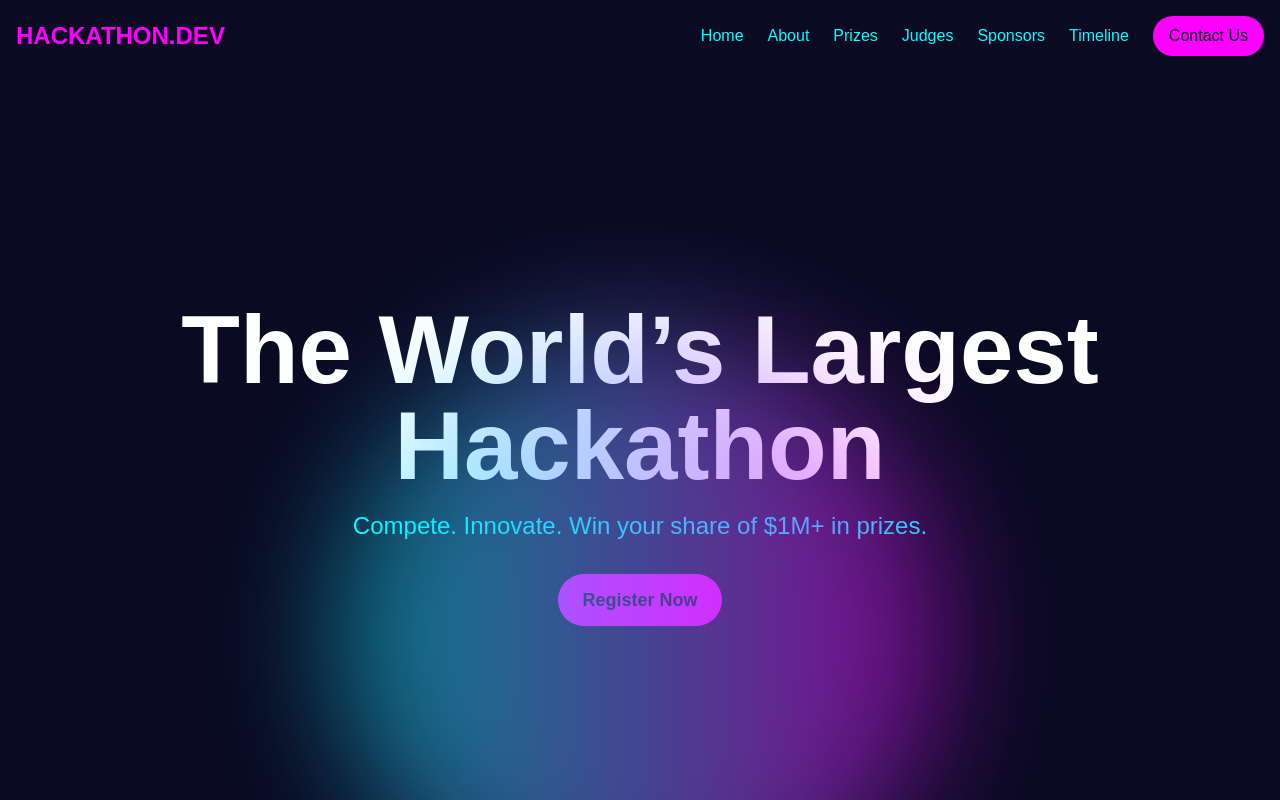
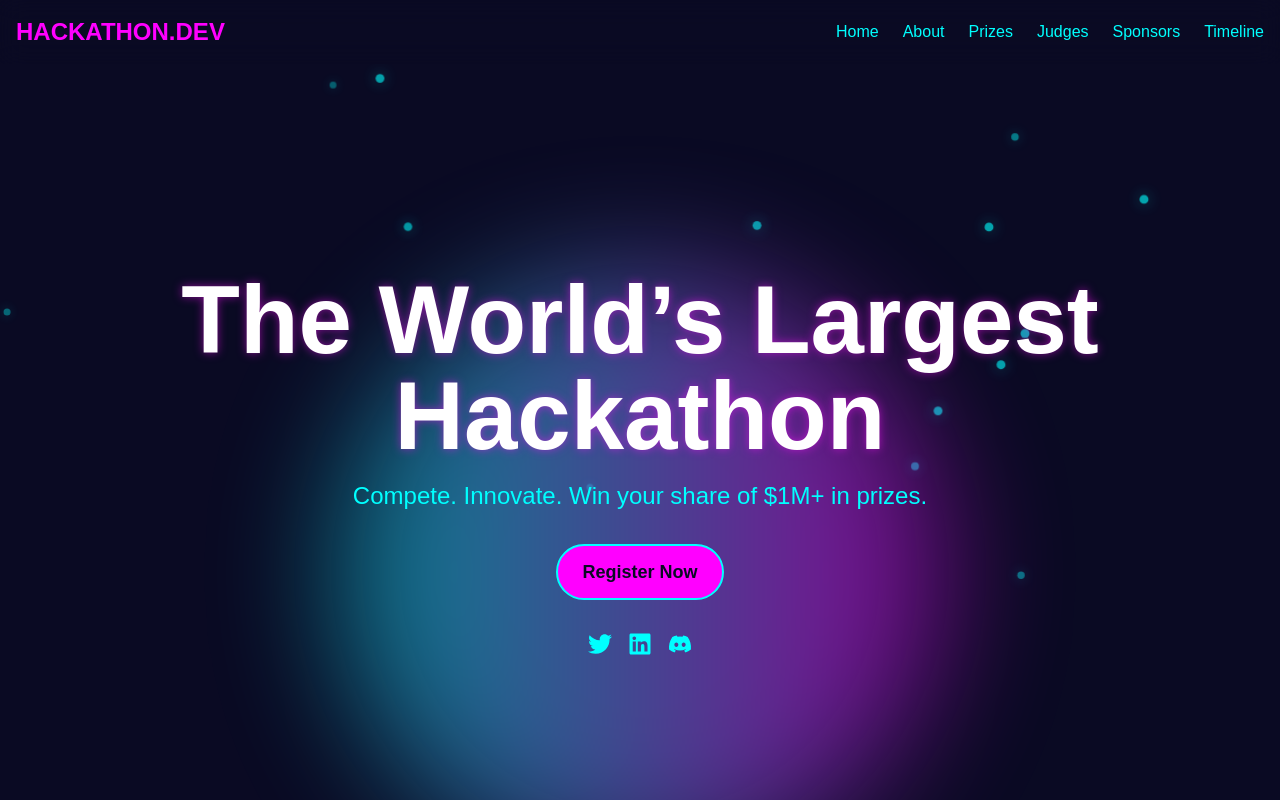
Before and after one commit to olantobi/bolt-hackathon-grok, a React app: page / in a window 1280 px wide. Shown: the top 800 px of the page. Built offline with nearby package versions, Linux system fonts and the light colour scheme; the HTML template or start-up script is replaced by a standard one.

Commit message:
Add links to social media handles

```diff
--- a/package.json
+++ b/package.json
@@ -15,6 +15,7 @@
     "postcss": "^8.5.3",
     "react": "^19.0.0",
     "react-dom": "^19.0.0",
+    "react-icons": "^5.5.0",
     "react-router-dom": "^7.4.0",
     "react-scroll-parallax": "^3.4.5",
     "tailwindcss": "^3.4.17"
--- a/src/App.jsx
+++ b/src/App.jsx
@@ -22,9 +22,6 @@ function App() {
               <a href="#judges" className="hover:text-neonPink transition">Judges</a>
               <a href="#sponsors" className="hover:text-neonPink transition">Sponsors</a>
               <a href="#timeline" className="hover:text-neonPink transition">Timeline</a>
-              <button className="bg-neonPink text-darkBg px-4 py-2 rounded-full hover:bg-neonBlue transition">
-                Contact Us
-              </button>
             </div>
           </nav>
 
--- a/src/components/FooterSection.jsx
+++ b/src/components/FooterSection.jsx
@@ -6,9 +6,9 @@ const FooterSection = () => {
         Register Now
       </button>
       <div className="mt-4 space-x-4">
-        <a href="#" className="text-neonBlue hover:text-neonPink">Twitter</a>
-        <a href="#" className="text-neonBlue hover:text-neonPink">LinkedIn</a>
-        <a href="#" className="text-neonBlue hover:text-neonPink">Discord</a>
+        <a href="https://x.com/boltdotnew" className="text-neonBlue hover:text-neonPink">X</a>
+        <a href="https://www.linkedin.com/company/stackblitz" className="text-neonBlue hover:text-neonPink">LinkedIn</a>
+        <a href="https://discord.com/invite/stackblitz" className="text-neonBlue hover:text-neonPink">Discord</a>
       </div>
     </footer>
   );
--- a/src/components/HeroSection.jsx
+++ b/src/components/HeroSection.jsx
@@ -1,42 +1,148 @@
 import { motion } from 'framer-motion';
-import { Parallax } from 'react-scroll-parallax';
+import { FaTwitter, FaLinkedin, FaDiscord } from 'react-icons/fa';
+
+// Social share icons with actual icons and links
+const socialIcons = [
+  { name: 'X', link: 'https://x.com/boltdotnew', icon: <FaTwitter /> },
+  { name: 'LinkedIn', link: 'https://www.linkedin.com/company/stackblitz', icon: <FaLinkedin /> },
+  { name: 'Discord', link: 'https://discord.com/invite/stackblitz', icon: <FaDiscord /> },
+];
+
+// Variants for the headline glow effect
+const glowVariants = {
+  initial: { textShadow: '0 0 10px rgba(255, 0, 255, 0.5)' },
+  animate: {
+    textShadow: [
+      '0 0 10px rgba(255, 0, 255, 0.5)',
+      '0 0 20px rgba(0, 255, 255, 0.8)',
+      '0 0 10px rgba(255, 0, 255, 0.5)',
+    ],
+    transition: {
+      repeat: Infinity,
+      duration: 2,
+      ease: 'easeInOut',
+    },
+  },
+};
+
+// Variants for the subheadline bounce effect
+const subheadlineVariants = {
+  initial: { y: 50, opacity: 0 },
+  animate: {
+    y: 0,
+    opacity: 1,
+    transition: {
+      type: 'spring',
+      stiffness: 100,
+      damping: 10,
+      delay: 0.7,
+    },
+  },
+};
+
+// Variants for the social icons fade-in
+const socialIconVariants = {
+  initial: { opacity: 0, y: 20 },
+  animate: (i) => ({
+    opacity: 1,
+    y: 0,
+    transition: {
+      delay: 1 + i * 0.2, // Staggered delay for each icon
+      duration: 0.5,
+    },
+  }),
+};
 
 const HeroSection = () => {
   return (
-    <section className="h-screen flex flex-col items-center justify-center text-center">
+    <section className="h-screen flex flex-col items-center justify-center text-center relative overflow-hidden">
+      {/* Particle Background */}
+      <div className="absolute inset-0 particles">
+        {[...Array(20)].map((_, i) => (
+          <div
+            key={i}
+            className="particle"
+            style={{
+              left: `${Math.random() * 100}%`,
+              top: `${Math.random() * 100}%`,
+              animationDelay: `${Math.random() * 5}s`,
+            }}
+          />
+        ))}
+      </div>
+
+      {/* Main Content */}
       <motion.div
         initial={{ opacity: 0, scale: 0.8 }}
         animate={{ opacity: 1, scale: 1 }}
         transition={{ duration: 1.5 }}
-        className="relative"
+        className="relative z-10"
       >
-        <Parallax speed={-20}>
-          <div className="absolute inset-0 bg-gradient-to-r from-neonBlue to-neonPink opacity-50 blur-3xl rounded-full w-[600px] h-[600px] mx-auto" />
-        </Parallax>
+        {/* Gradient Background - Lower z-index to ensure it's behind the content */}
+        <div className="absolute inset-0 bg-gradient-to-r from-neonBlue to-neonPink opacity-50 blur-3xl rounded-full w-[600px] h-[600px] mx-auto z-0" />
+
+        {/* Headline with Glow Effect */}
         <motion.h1
-          initial={{ y: 50, opacity: 0 }}
-          animate={{ y: 0, opacity: 1 }}
-          transition={{ delay: 0.5, duration: 1 }}
-          className="text-6xl md:text-8xl font-bold text-white mb-4"
+          variants={glowVariants}
+          initial="initial"
+          animate="animate"
+          className="text-6xl md:text-8xl font-bold text-white mb-4 relative z-10"
         >
           The World’s Largest Hackathon
         </motion.h1>
+
+        {/* Subheadline with Bounce Effect */}
         <motion.p
-          initial={{ y: 50, opacity: 0 }}
-          animate={{ y: 0, opacity: 1 }}
-          transition={{ delay: 0.7, duration: 1 }}
-          className="text-xl md:text-2xl text-neonBlue mb-8"
+          variants={subheadlineVariants}
+          initial="initial"
+          animate="animate"
+          className="text-xl md:text-2xl text-neonBlue mb-8 relative z-10"
         >
           Compete. Innovate. Win your share of $1M+ in prizes.
         </motion.p>
+
+        {/* CTA Button with Hover Effect */}
         <motion.div
           initial={{ y: 50, opacity: 0 }}
           animate={{ y: 0, opacity: 1 }}
           transition={{ delay: 0.9, duration: 1 }}
+          className="relative z-10"
         >
-          <button className="bg-neonPink text-darkBg px-6 py-3 rounded-full text-lg font-semibold hover:bg-neonBlue transition">
+          <motion.button
+            onClick={() => alert('Registration form coming soon!')}
+            whileHover={{
+              scale: 1.1,
+              boxShadow: '0 0 15px rgba(0, 255, 255, 0.8)',
+              transition: { duration: 0.3 },
+            }}
+            whileTap={{ scale: 0.95 }}
+            className="bg-neonPink text-darkBg px-6 py-3 rounded-full text-lg font-semibold border-2 border-neonBlue cursor-pointer"
+          >
             Register Now
-          </button>
+          </motion.button>
+        </motion.div>
+
+        {/* Social Share Icons */}
+        <motion.div
+          className="flex justify-center space-x-4 mt-8 relative z-10"
+          initial="initial"
+          animate="animate"
+        >
+          {socialIcons.map((icon, index) => (
+            <motion.a
+              key={icon.name}
+              href={icon.link}
+              target="_blank"
+              rel="noopener noreferrer"
+              custom={index}
+              variants={socialIconVariants}
+              initial="initial"
+              animate="animate"
+              className="text-neonBlue hover:text-neonPink transition text-2xl"
+            >
+              {icon.icon}
+            </motion.a>
+          ))}
         </motion.div>
       </motion.div>
     </section>
--- a/src/index.css
+++ b/src/index.css
@@ -8,71 +8,35 @@ body {
   font-family: 'Orbitron', sans-serif;
 }
 
-/* :root {
-  font-family: system-ui, Avenir, Helvetica, Arial, sans-serif;
-  line-height: 1.5;
-  font-weight: 400;
-
-  color-scheme: light dark;
-  color: rgba(255, 255, 255, 0.87);
-  background-color: #242424;
-
-  font-synthesis: none;
-  text-rendering: optimizeLegibility;
-  -webkit-font-smoothing: antialiased;
-  -moz-osx-font-smoothing: grayscale;
+/* Particle Animation */
+.particles {
+  position: absolute;
+  width: 100%;
+  height: 100%;
+  pointer-events: none;
 }
 
-a {
-  font-weight: 500;
-  color: #646cff;
-  text-decoration: inherit;
-}
-a:hover {
-  color: #535bf2;
+.particle {
+  position: absolute;
+  width: 6px;
+  height: 6px;
+  background: rgba(0, 255, 255, 0.8);
+  border-radius: 50%;
+  box-shadow: 0 0 10px rgba(0, 255, 255, 0.5);
+  animation: float 10s infinite ease-in-out;
 }
 
-body {
-  margin: 0;
-  display: flex;
-  place-items: center;
-  min-width: 320px;
-  min-height: 100vh;
+@keyframes float {
+  0% {
+    transform: translateY(0) scale(1);
+    opacity: 0.3;
+  }
+  50% {
+    transform: translateY(-50vh) scale(1.5);
+    opacity: 0.8;
+  }
+  100% {
+    transform: translateY(0) scale(1);
+    opacity: 0.3;
+  }
 }
-
-h1 {
-  font-size: 3.2em;
-  line-height: 1.1;
-}
-
-button {
-  border-radius: 8px;
-  border: 1px solid transparent;
-  padding: 0.6em 1.2em;
-  font-size: 1em;
-  font-weight: 500;
-  font-family: inherit;
-  background-color: #1a1a1a;
-  cursor: pointer;
-  transition: border-color 0.25s;
-}
-button:hover {
-  border-color: #646cff;
-}
-button:focus,
-button:focus-visible {
-  outline: 4px auto -webkit-focus-ring-color;
-}
-
-@media (prefers-color-scheme: light) {
-  :root {
-    color: #213547;
-    background-color: #ffffff;
-  }
-  a:hover {
-    color: #747bff;
-  }
-  button {
-    background-color: #f9f9f9;
-  }
-} */
```
Also changed, not shown: 1 other file (tests, documents, lock files or other folders).
